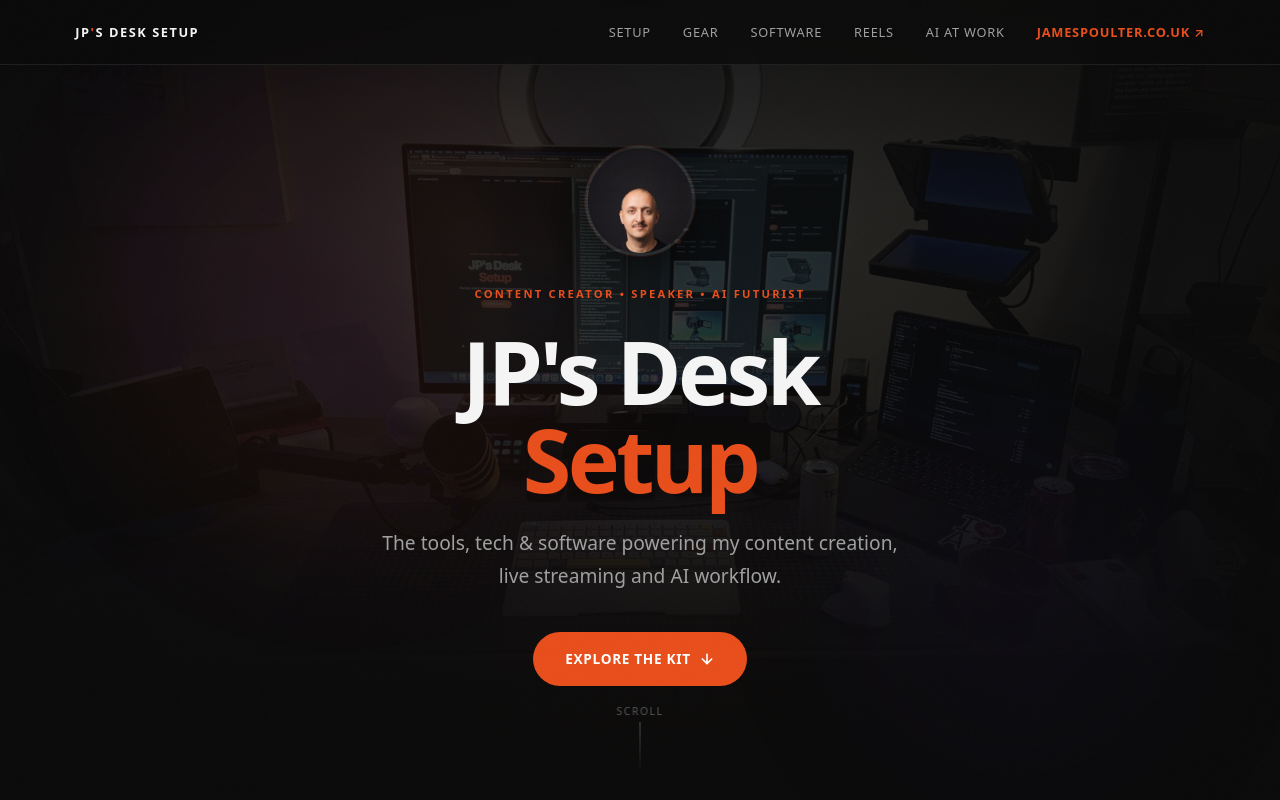
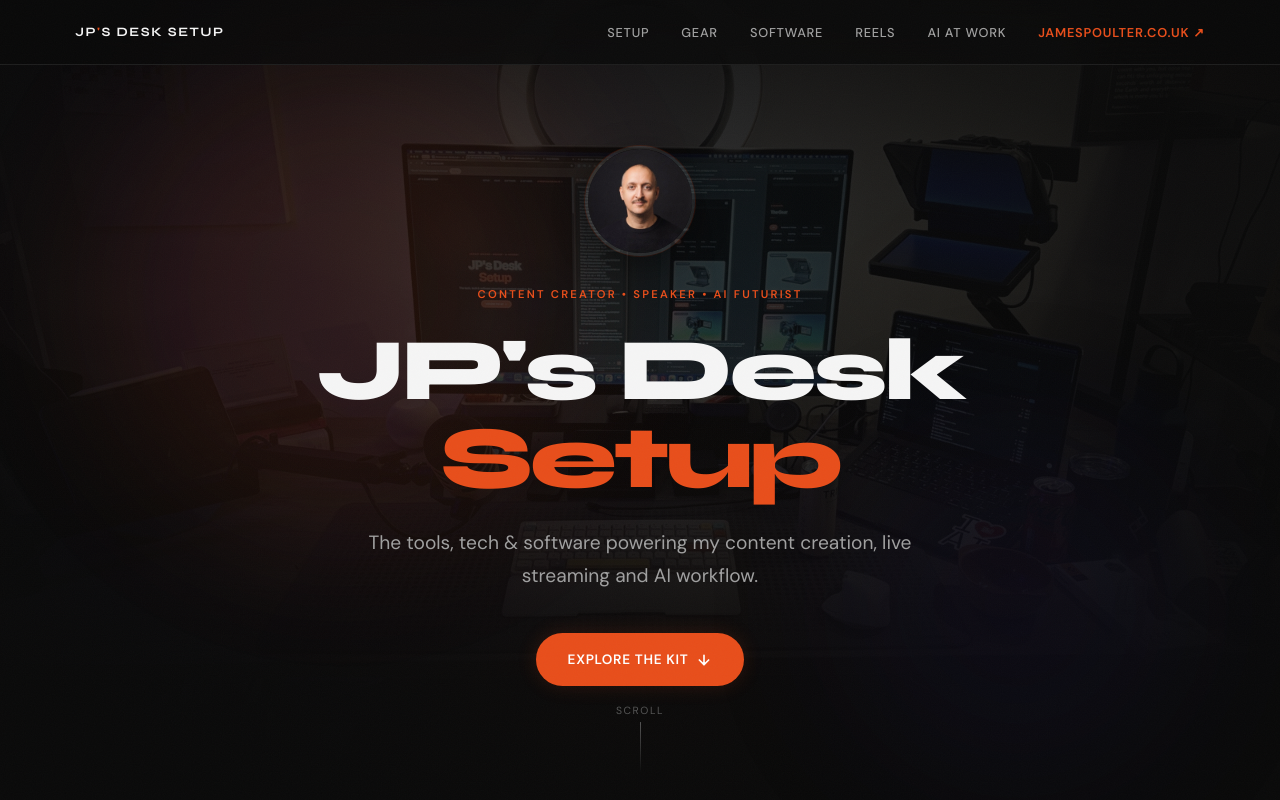
Before and after one commit to jamespoulter/jps-desk-setup, a Next.js app: page / in a window 1280 px wide. Shown: the top 800 px of the page. Built offline with nearby package versions, Linux system fonts and the light colour scheme.

Commit message:
updated UX

```diff
--- a/src/app/globals.css
+++ b/src/app/globals.css
@@ -20,7 +20,8 @@
   --purple-glow: rgba(29, 23, 95, 0.4);
   --border: #1e1e1e;
   --border-light: #2a2a2a;
-  --font: system-ui, -apple-system, BlinkMacSystemFont, 'Segoe UI', Roboto, Helvetica, Arial, sans-serif;
+  --font-display: var(--font-display-ref, 'Syne'), system-ui, sans-serif;
+  --font-body: var(--font-body-ref, 'DM Sans'), system-ui, -apple-system, sans-serif;
   --radius: 12px;
   --radius-sm: 8px;
   --radius-pill: 100px;
@@ -32,13 +33,23 @@
 html { scroll-behavior: smooth; scroll-padding-top: 80px; }
 
 body {
-  font-family: var(--font);
+  font-family: var(--font-body);
   background: var(--bg);
   color: var(--text);
   line-height: 1.6;
   -webkit-font-smoothing: antialiased;
   -moz-osx-font-smoothing: grayscale;
   overflow-x: hidden;
+}
+
+/* Display font for headings and brand elements */
+.hero-title,
+.section-title,
+.section-number,
+.book-heading,
+.nav-logo,
+.footer-logo {
+  font-family: var(--font-display);
 }
 
 a { color: inherit; text-decoration: none; }
@@ -232,7 +243,7 @@
   width: 500px;
   height: 500px;
   background: var(--accent);
-  opacity: 0.06;
+  opacity: 0.10;
   top: 10%;
   left: 5%;
   animation: float1 25s ease-in-out infinite;
@@ -242,7 +253,7 @@
   width: 350px;
   height: 350px;
   background: var(--purple);
-  opacity: 0.08;
+  opacity: 0.12;
   top: 50%;
   right: 5%;
   animation: float2 20s ease-in-out infinite;
@@ -324,13 +335,14 @@
   border-radius: var(--radius-pill);
   transition: background 0.3s, transform 0.3s, box-shadow 0.3s;
   opacity: 0;
+  box-shadow: 0 0 20px rgba(232, 78, 27, 0.15);
   animation: fadeUp 0.8s var(--ease) 0.8s forwards;
 }
 
 .hero-cta:hover {
   background: var(--accent-light);
   transform: translateY(-2px);
-  box-shadow: 0 8px 30px var(--accent-glow-strong);
+  box-shadow: 0 8px 30px var(--accent-glow-strong), 0 0 40px rgba(232, 78, 27, 0.2);
 }
 
 .hero-cta svg { transition: transform 0.3s; }
@@ -371,6 +383,41 @@
   margin: 0 auto;
 }
 
+/* Section flow dividers — gradient lines between major sections */
+#gear::before,
+#software::before,
+#reels::before {
+  content: '';
+  display: block;
+  width: 100%;
+  max-width: var(--container);
+  margin: 0 auto 3rem;
+  height: 1px;
+  background: linear-gradient(90deg, transparent 0%, var(--border-light) 20%, var(--accent-glow) 50%, var(--border-light) 80%, transparent 100%);
+}
+
+/* Subtle section background tints for visual rhythm */
+#software,
+#reels { position: relative; }
+
+#software::after {
+  content: '';
+  position: absolute;
+  inset: 0;
+  background: radial-gradient(ellipse 80% 50% at 50% 0%, rgba(232, 78, 27, 0.03) 0%, transparent 70%);
+  pointer-events: none;
+  z-index: -1;
+}
+
+#reels::after {
+  content: '';
+  position: absolute;
+  inset: 0;
+  background: radial-gradient(ellipse 80% 50% at 50% 100%, rgba(29, 23, 95, 0.04) 0%, transparent 70%);
+  pointer-events: none;
+  z-index: -1;
+}
+
 .section-header {
   margin-bottom: 3rem;
   position: relative;
@@ -379,7 +426,8 @@
 .section-number {
   font-size: clamp(4rem, 10vw, 7rem);
   font-weight: 900;
-  color: rgba(232, 78, 27, 0.06);
+  color: transparent;
+  -webkit-text-stroke: 1px rgba(232, 78, 27, 0.08);
   line-height: 1;
   letter-spacing: -0.05em;
   position: absolute;
@@ -410,7 +458,7 @@
 .section-divider {
   width: 60px;
   height: 2px;
-  background: linear-gradient(90deg, var(--accent), transparent);
+  background: linear-gradient(90deg, var(--accent), var(--accent-light), transparent);
   margin-top: 1rem;
 }
 
@@ -649,8 +697,8 @@
 
 .product-card:hover {
   transform: translateY(-4px);
-  border-color: rgba(232, 78, 27, 0.3);
-  box-shadow: 0 12px 40px var(--accent-glow);
+  border-color: rgba(232, 78, 27, 0.4);
+  box-shadow: 0 12px 40px var(--accent-glow), 0 0 0 1px rgba(232, 78, 27, 0.15);
 }
 
 .product-card:hover::after { top: 100%; opacity: 1; }
@@ -760,7 +808,7 @@
   transition: background 0.3s, transform 0.2s;
 }
 
-.btn-affiliate:hover { background: var(--accent-light); transform: translateY(-1px); }
+.btn-affiliate:hover { background: var(--accent-light); transform: translateY(-1px); box-shadow: 0 4px 16px rgba(232, 78, 27, 0.25); }
 
 .btn-brand {
   display: inline-flex;
@@ -845,7 +893,8 @@
   flex-shrink: 0;
 }
 
-.software-icon svg { width: 24px; height: 24px; }
+.software-icon svg,
+.software-icon img { width: 24px; height: 24px; object-fit: contain; }
 
 .software-info { flex: 1; min-width: 0; }
 
@@ -1108,13 +1157,14 @@
   background: var(--accent);
   color: #fff;
   border-radius: var(--radius-pill);
+  box-shadow: 0 0 20px rgba(232, 78, 27, 0.15);
   transition: background 0.3s, transform 0.3s, box-shadow 0.3s;
 }
 
 .btn-book-primary:hover {
   background: var(--accent-light);
   transform: translateY(-2px);
-  box-shadow: 0 8px 30px var(--accent-glow-strong);
+  box-shadow: 0 8px 30px var(--accent-glow-strong), 0 0 40px rgba(232, 78, 27, 0.2);
 }
 
 /* ============================================
@@ -1123,6 +1173,8 @@
 .footer {
   border-top: 1px solid var(--border);
   padding: 4rem 1.5rem 2rem;
+  position: relative;
+  background: linear-gradient(180deg, var(--bg) 0%, #0d0d0d 40%, #111 100%);
 }
 
 .footer-inner {
@@ -1185,16 +1237,59 @@
   border-radius: 50%;
   border: 1px solid var(--border-light);
   color: var(--text-muted);
-  transition: border-color 0.3s, color 0.3s, background 0.3s;
+  transition: border-color 0.3s, color 0.3s, background 0.3s, transform 0.3s, box-shadow 0.3s;
 }
 
 .footer-social a:hover {
   border-color: var(--accent);
-  color: var(--accent);
-  background: var(--accent-glow);
+  color: #fff;
+  background: var(--accent);
+  transform: translateY(-2px);
+  box-shadow: 0 4px 16px rgba(232, 78, 27, 0.3);
 }
 
 .footer-social svg { width: 16px; height: 16px; }
+
+.footer-cta {
+  max-width: var(--container);
+  margin: 2.5rem auto 0;
+  padding: 2rem;
+  border: 1px solid var(--border-light);
+  border-radius: var(--radius);
+  display: flex;
+  align-items: center;
+  justify-content: space-between;
+  gap: 1.5rem;
+  background: rgba(232, 78, 27, 0.03);
+}
+
+.footer-cta-text {
+  font-size: 0.9rem;
+  color: var(--text-secondary);
+  font-weight: 500;
+}
+
+.footer-cta-btn {
+  display: inline-flex;
+  align-items: center;
+  gap: 0.5rem;
+  font-size: 0.8rem;
+  font-weight: 600;
+  letter-spacing: 0.05em;
+  text-transform: uppercase;
+  padding: 0.75rem 1.5rem;
+  background: var(--accent);
+  color: #fff;
+  border-radius: var(--radius-pill);
+  white-space: nowrap;
+  transition: background 0.3s, transform 0.3s, box-shadow 0.3s;
+}
+
+.footer-cta-btn:hover {
+  background: var(--accent-light);
+  transform: translateY(-2px);
+  box-shadow: 0 4px 16px rgba(232, 78, 27, 0.3);
+}
 
 .footer-disclaimer {
   max-width: var(--container);
@@ -1327,6 +1422,7 @@
   .book-inner { grid-template-columns: auto 1fr; gap: 4rem; }
   .footer-inner { grid-template-columns: 2fr 1fr 1fr; }
   .gallery-item:nth-child(1) { grid-column: span 2; }
+  .software-grid { display: grid; grid-template-columns: repeat(2, 1fr); gap: 0.75rem; }
 }
 
 @media (min-width: 1024px) {
@@ -1349,6 +1445,7 @@
   .book-benefits li { text-align: left; }
   .footer-inner { text-align: center; }
   .footer-social { justify-content: center; }
+  .footer-cta { flex-direction: column; text-align: center; }
   .software-card { flex-direction: column; text-align: center; }
   .software-link { align-self: center; }
 }
--- a/src/app/layout.tsx
+++ b/src/app/layout.tsx
@@ -1,5 +1,20 @@
 import type { Metadata } from 'next';
+import { Syne, DM_Sans } from 'next/font/google';
 import './globals.css';
+
+const syne = Syne({
+  subsets: ['latin'],
+  weight: ['700', '800'],
+  variable: '--font-display',
+  display: 'swap',
+});
+
+const dmSans = DM_Sans({
+  subsets: ['latin'],
+  weight: ['400', '500', '600'],
+  variable: '--font-body',
+  display: 'swap',
+});
 
 export const metadata: Metadata = {
   title: "JP's Desk Setup | James Poulter",
@@ -23,7 +38,7 @@
 }) {
   return (
     <html lang="en">
-      <body>{children}</body>
+      <body className={`${syne.variable} ${dmSans.variable}`}>{children}</body>
     </html>
   );
 }
--- a/src/components/Footer.tsx
+++ b/src/components/Footer.tsx
@@ -77,6 +77,20 @@
           </ul>
         </div>
       </div>
+      <div className="footer-cta">
+        <p className="footer-cta-text">Get notified about new gear reviews and setup updates</p>
+        <a
+          href="https://www.jamespoulter.co.uk/#contact"
+          target="_blank"
+          rel="noopener"
+          className="footer-cta-btn"
+        >
+          Stay in the Loop
+          <svg width="14" height="14" viewBox="0 0 24 24" fill="none" stroke="currentColor" strokeWidth="2.5" strokeLinecap="round" strokeLinejoin="round">
+            <path d="M5 12h14M12 5l7 7-7 7" />
+          </svg>
+        </a>
+      </div>
       <div className="footer-disclaimer">
         Some links on this page are affiliate links. This means I may earn a small commission if you purchase through them, at no extra cost to you. I only recommend products I personally use and trust.
         <br />
--- /dev/null
+++ b/src/components/SoftwareLogos.tsx
@@ -0,0 +1,57 @@
+import React from 'react';
+
+interface LogoProps {
+  className?: string;
+}
+
+const NotionLogo: React.FC<LogoProps> = ({ className }) => (
+  <svg className={className} viewBox="0 0 24 24" fill="currentColor" xmlns="http://www.w3.org/2000/svg">
+    <path d="M4.459 4.208c.746.606 1.026.56 2.428.466l13.215-.793c.28 0 .047-.28-.046-.326L17.86 1.968c-.42-.326-.981-.7-2.055-.607L3.01 2.295c-.466.046-.56.28-.374.466zm.793 3.08v13.904c0 .747.373 1.027 1.214.98l14.523-.84c.841-.046.935-.56.935-1.167V6.354c0-.606-.233-.933-.748-.887l-15.177.887c-.56.047-.747.327-.747.933zm14.337.745c.093.42 0 .84-.42.888l-.7.14v10.264c-.608.327-1.168.514-1.635.514-.748 0-.935-.234-1.495-.933l-4.577-7.186v6.952L12.21 19s0 .84-1.168.84l-3.222.186c-.093-.186 0-.653.327-.746l.84-.233V9.854L7.822 9.76c-.094-.42.14-1.026.793-1.073l3.456-.233 4.764 7.279v-6.44l-1.215-.139c-.093-.514.28-.887.747-.933zM1.936 1.035l13.31-.98c1.634-.14 2.055-.047 3.082.7l4.249 2.986c.7.513.934.653.934 1.213v16.378c0 1.026-.373 1.634-1.68 1.726l-15.458.934c-.98.047-1.448-.093-1.962-.747l-3.129-4.06c-.56-.747-.793-1.306-.793-1.96V2.667c0-.839.374-1.54 1.447-1.632z" />
+  </svg>
+);
+
+const AnthropicLogo: React.FC<LogoProps> = ({ className }) => (
+  <svg className={className} viewBox="0 0 24 24" fill="currentColor" xmlns="http://www.w3.org/2000/svg">
+    <path d="M17.3041 3.541h-3.6718l6.696 16.918H24Zm-10.6082 0L0 20.459h3.7442l1.3693-3.5527h7.0052l1.3693 3.5528h3.7442L10.5363 3.5409Zm-.3712 10.2232 2.2914-5.9456 2.2914 5.9456Z" />
+  </svg>
+);
+
+const ElgatoLogo: React.FC<LogoProps> = ({ className }) => (
+  <svg className={className} viewBox="0 0 24 24" fill="currentColor" xmlns="http://www.w3.org/2000/svg">
+    <path d="m13.8818 8.3964.0261.0196 9.9494 5.7172c-.4884 2.729-1.9196 5.2223-4.0384 7.0253A11.9262 11.9262 0 0 1 12.097 24c-3.1925 0-6.1939-1.2477-8.4527-3.5144C1.3868 18.2188.1427 15.2044.1427 12c0-3.2042 1.244-6.2187 3.5015-8.4854C5.9019 1.248 8.9032 0 12.097 0c2.4394 0 4.7847.7333 6.783 2.1187 1.9526 1.354 3.4466 3.2357 4.3227 5.4422.1112.2829.2149.5736.3051.8657l-2.1255 1.2359a9.4924 9.4924 0 0 0-.2619-.8694c-1.354-3.8303-4.9813-6.4048-9.0237-6.4048C6.8171 2.3883 2.522 6.7005 2.522 12c0 5.2995 4.295 9.6115 9.5748 9.6115 2.052 0 4.0084-.6442 5.6596-1.8647 1.6172-1.1955 2.8036-2.8337 3.4309-4.7364l.0065-.0419L9.5906 8.3048v7.2256l4.0004-2.3138 2.06 1.1811-5.9962 3.4688-2.12-1.2126V7.1943l2.1174-1.2245 4.2309 2.4279-.0013-.0013" />
+  </svg>
+);
+
+const CursorLogo: React.FC<LogoProps> = ({ className }) => (
+  <svg className={className} viewBox="0 0 24 24" fill="currentColor" xmlns="http://www.w3.org/2000/svg">
+    <path d="M11.503.131 1.891 5.678a.84.84 0 0 0-.42.726v11.188c0 .3.162.575.42.724l9.609 5.55a1 1 0 0 0 .998 0l9.61-5.55a.84.84 0 0 0 .42-.724V6.404a.84.84 0 0 0-.42-.726L12.497.131a1.01 1.01 0 0 0-.996 0M2.657 6.338h18.55c.263 0 .43.287.297.515L12.23 22.918c-.062.107-.229.064-.229-.06V12.335a.59.59 0 0 0-.295-.51l-9.11-5.257c-.109-.063-.064-.23.061-.23" />
+  </svg>
+);
+
+const EcammLogo: React.FC<LogoProps> = ({ className }) => (
+  <svg className={className} viewBox="0 0 184.64 184.62" fill="currentColor" xmlns="http://www.w3.org/2000/svg">
+    <path d="M157.57,27.07A92.28,92.28,0,0,0,0,92.32c0,1.73.07,3.57.2,5.62l.1,1.5H32.82a62.16,62.16,0,0,0,1.12,6.15l.14.61c.24,1.07.48,2.14.79,3.17A59.88,59.88,0,0,0,145,120.71l1.27-2.36H129.64l-.48.66A45.62,45.62,0,0,1,49.7,108.35c-.37-1-.66-2-1-3.07l-.13-.47a47.5,47.5,0,0,1-1.25-5.37h104.5L152,98c.18-1.92.27-3.82.27-5.67A59.93,59.93,0,0,0,32.82,85.19H14.65a78.18,78.18,0,1,1,4.59,34.2l-.39-1H3.75l.67,2.08A92.29,92.29,0,1,0,157.57,27.07ZM47.35,85.19a45.53,45.53,0,0,1,90,0Z" />
+  </svg>
+);
+
+const WisprFlowLogo: React.FC<LogoProps> = ({ className }) => (
+  <img
+    className={className}
+    src="/images/software/wispr-flow.png"
+    alt="Wispr Flow"
+    width={24}
+    height={24}
+  />
+);
+
+export const SOFTWARE_LOGOS: Record<string, React.FC<LogoProps>> = {
+  'Ecamm Live': EcammLogo,
+  'Elgato Camera Hub': ElgatoLogo,
+  'Elgato Stream Deck App': ElgatoLogo,
+  'Notion': NotionLogo,
+  'Notion Calendar': NotionLogo,
+  'Notion Mail': NotionLogo,
+  'Claude / Claude Code': AnthropicLogo,
+  'Cursor': CursorLogo,
+  'Wispr Flow': WisprFlowLogo,
+};
--- a/src/components/SoftwareSection.tsx
+++ b/src/components/SoftwareSection.tsx
@@ -1,7 +1,7 @@
 'use client';
 import { useState, useRef, useEffect, useCallback } from 'react';
-import { SOFTWARE, SOFTWARE_ICONS, SOFTWARE_COLORS, SOFTWARE_STROKE } from '@/data/software';
-import { ICONS } from '@/data/icons';
+import { SOFTWARE, SOFTWARE_COLORS, SOFTWARE_STROKE } from '@/data/software';
+import { SOFTWARE_LOGOS } from '@/components/SoftwareLogos';
 import ScrollAnimator from '@/components/ScrollAnimator';
 import SectionHeader from '@/components/SectionHeader';
 
@@ -30,10 +30,8 @@
   }, [updateIndicator]);
 
   const cat = SOFTWARE[activeTab];
-  const iconKey = SOFTWARE_ICONS[cat.tab];
   const bgColor = SOFTWARE_COLORS[cat.tab];
   const strokeColor = SOFTWARE_STROKE[cat.tab];
-  const IconComponent = ICONS[iconKey];
 
   return (
     <section className="section" id="software">
@@ -63,13 +61,15 @@
       </ScrollAnimator>
       <ScrollAnimator>
         <div className="software-grid">
-          {cat.items.map((item, i) => (
+          {cat.items.map((item, i) => {
+            const LogoComponent = SOFTWARE_LOGOS[item.name];
+            return (
             <div key={i} className="software-card">
               <div
                 className="software-icon"
                 style={{ background: bgColor, color: strokeColor }}
               >
-                {IconComponent && <IconComponent />}
+                {LogoComponent && <LogoComponent className="software-logo-svg" />}
               </div>
               <div className="software-info">
                 <div className="software-header">
@@ -87,7 +87,8 @@
                 Visit ↗
               </a>
             </div>
-          ))}
+            );
+          })}
         </div>
       </ScrollAnimator>
     </section>
```
Also changed, not shown: public/images/headshot.jpg, public/images/software/wispr-flow.png (added).
